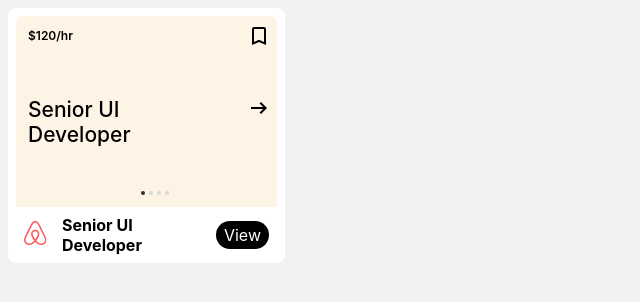
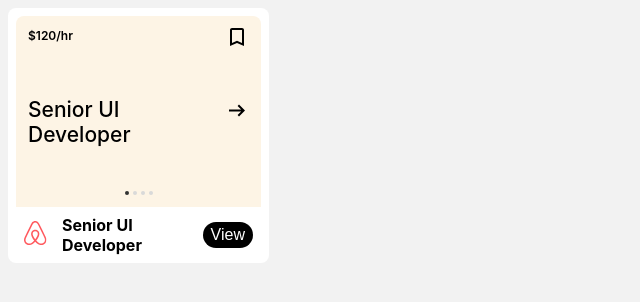
Before and after one commit to eafiseemn/learn-html, a plain HTML site: page part4/card.html in a window 1280 px wide. Shown: the whole page, without its empty margins (0-640 px from the left). Drawn offline with Linux system fonts and the light colour scheme; a web font is replaced by a local one.

Commit message:
[수정] Figma to HTML 업데이트

```diff
--- a/part4/card.html
+++ b/part4/card.html
@@ -10,7 +10,7 @@
 		<div class="card">
 			<div class="card_inner">
 				<div class="inner_salary">$120/hr</div>
-				<div class="bookmark_btn">
+				<button type="button" class="bookmark_btn">
 					<svg
 						width="24"
 						height="24"
@@ -21,11 +21,11 @@
 							d="M7 17.95L12 15.8L17 17.95V5H7V17.95ZM5 21V5C5 4.45 5.196 3.979 5.588 3.587C5.97933 3.19567 6.45 3 7 3H17C17.55 3 18.021 3.19567 18.413 3.587C18.8043 3.979 19 4.45 19 5V21L12 18L5 21Z"
 							fill="black" />
 					</svg>
-				</div>
+				</button>
 
 				<div class="inner_jd">Senior UI Developer</div>
 
-				<div class="goto_btn">
+				<button type="button" class="goto_btn">
 					<svg
 						width="24"
 						height="24"
@@ -36,7 +36,7 @@
 							d="M14 18L12.6 16.55L16.15 13H4V11H16.15L12.6 7.45L14 6L20 12L14 18Z"
 							fill="black" />
 					</svg>
-				</div>
+				</button>
 
 				<div class="navigator">
 					<svg
@@ -91,13 +91,13 @@
 									fill="#FF5A5F" />
 							</g>
 							<defs>
-								<clipPath id="clip0_2002_148">
+								<clippath id="clip0_2002_148">
 									<rect
 										width="22.454"
 										height="29"
 										fill="white"
 										transform="translate(0 0.5)" />
-								</clipPath>
+								</clippath>
 							</defs>
 						</svg>
 					</div>
--- a/part4/style/card.css
+++ b/part4/style/card.css
@@ -8,6 +8,14 @@ body {
 
 	background-color: #f2f2f2;
 }
+
+button {
+	background-color: rgba(0, 0, 0, 0);
+	border: 0;
+	border-radius: 15px;
+	cursor: pointer;
+}
+
 .card {
 	display: flex;
 	width: 261px;
@@ -18,20 +26,23 @@ body {
 
 	border-radius: 8px;
 	background: #fff;
+	box-sizing: border-box;
 }
 
 .card_inner {
+	padding: 12px 12px 60px 12px;
+	border-radius: 8px 8px 0px 0px;
+	background: #fdf4e5;
+	box-sizing: border-box;
+
 	display: flex;
-	padding: 12px 12px 60px 12px;
 	flex-direction: column;
 	justify-content: space-between;
 	align-items: flex-start;
 	gap: 27px;
+
 	align-self: stretch;
 	position: relative;
-
-	border-radius: 8px 8px 0px 0px;
-	background: #fdf4e5;
 }
 
 .inner_salary {
@@ -67,8 +78,12 @@ body {
 
 .goto_btn {
 	position: absolute;
-	top: 80px;
+	/* top: 80px; */
 	right: 6px;
+
+	/* 항상 카드 가운데 위치하도록 정렬 */
+	top: 50%;
+	transform: translateY(-50%);
 }
 
 .navigator {
@@ -107,9 +122,6 @@ body {
 
 .view_btn {
 	background-color: black;
-	border: 0;
-	border-radius: 15px;
-	cursor: pointer;
 
 	display: flex;
 	justify-content: center;
@@ -117,7 +129,7 @@ body {
 	padding: 4px 8px;
 
 	color: #fff;
-	font-family: Inter;
+	/* font-family: Inter; */
 	font-size: 16px;
 	font-style: normal;
 	font-weight: 400;
```
